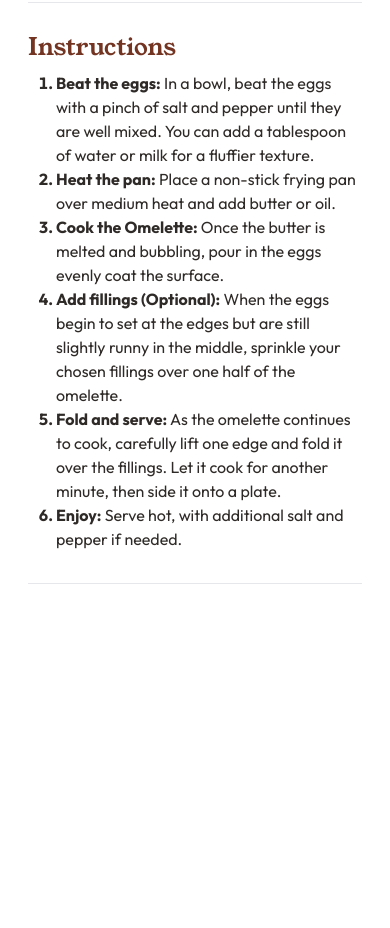
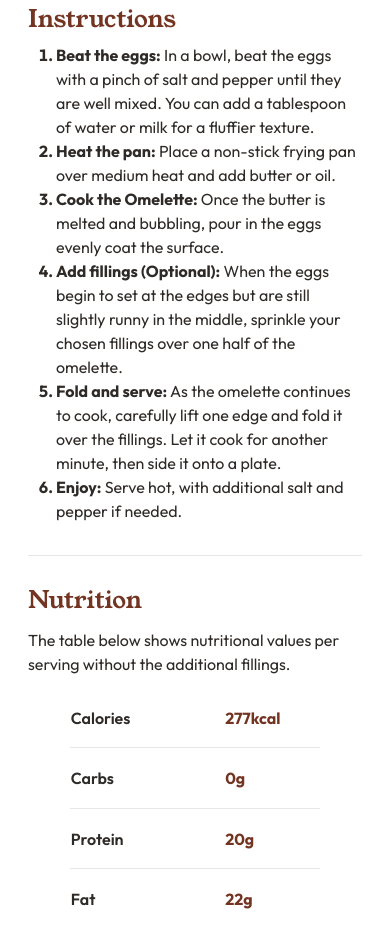
Before and after one commit to manishsindur/Recipe_page, a website: page index.html in a window 390 px wide. Shown: the part 816-1744 px from the top of the page. Before the commit the page ends 1428 px from the top, so only its background shows below. Drawn offline with nearby package versions, Linux system fonts and the light colour scheme; files that its build step writes are made by us from their sources.

Commit message:
Refactor index.html for responsive design and add nutrition section

```diff
--- a/index.html
+++ b/index.html
@@ -13,15 +13,17 @@
     />
     <link rel="stylesheet" href="css/output.css" />
   </head>
-  <body class="font-Outfit_sansserif">
-    <header>
-      <img
-        class="h-1/3 w-screen"
-        src="images/image-omelette.jpeg"
-        alt="header_img"
-      />
-    </header>
-    <main class="m-7 flex flex-col items-center justify-center">
+  <body class="font-Outfit_sansserif md:flex md:justify-center md:bg-Eggshell">
+    <main
+      class="mx-7 flex flex-col items-center justify-center rounded-lg md:m-7 md:w-[45rem] md:bg-white md:p-8"
+    >
+      <section class="w-screen md:w-auto">
+        <img
+          class="h-1/3 w-screen md:h-60 md:rounded-lg md:object-cover"
+          src="images/image-omelette.jpeg"
+          alt="header_img"
+        />
+      </section>
       <section class="mt-3">
         <div>
           <h1 class="mb-4 font-Young_Serif text-3xl text-WengeBrown">
@@ -111,6 +113,33 @@
         </ol>
         <hr class="mt-8" />
       </section>
+      <section class="mt-7">
+        <h2 class="mb-3 font-Young_Serif text-2xl text-Nutmeg">Nutrition</h2>
+        <p class="mb-3 text-DarkCharcoal">
+          The table below shows nutritional values per serving without the
+          additional fillings.
+        </p>
+        <table class="m-auto h-60 w-3/4">
+          <tbody class="divide-y">
+            <tr class="">
+              <td class="pr-7 font-semibold text-DarkCharcoal">Calories</td>
+              <td class="pl-6 font-bold text-Nutmeg">277kcal</td>
+            </tr>
+            <tr class="">
+              <td class="pr-7 font-semibold text-DarkCharcoal">Carbs</td>
+              <td class="pl-6 font-bold text-Nutmeg">0g</td>
+            </tr>
+            <tr class="">
+              <td class="pr-7 font-semibold text-DarkCharcoal">Protein</td>
+              <td class="pl-6 font-bold text-Nutmeg">20g</td>
+            </tr>
+            <tr class="">
+              <td class="pr-7 font-semibold text-DarkCharcoal">Fat</td>
+              <td class="pl-6 font-bold text-Nutmeg">22g</td>
+            </tr>
+          </tbody>
+        </table>
+      </section>
     </main>
   </body>
 </html>
```
